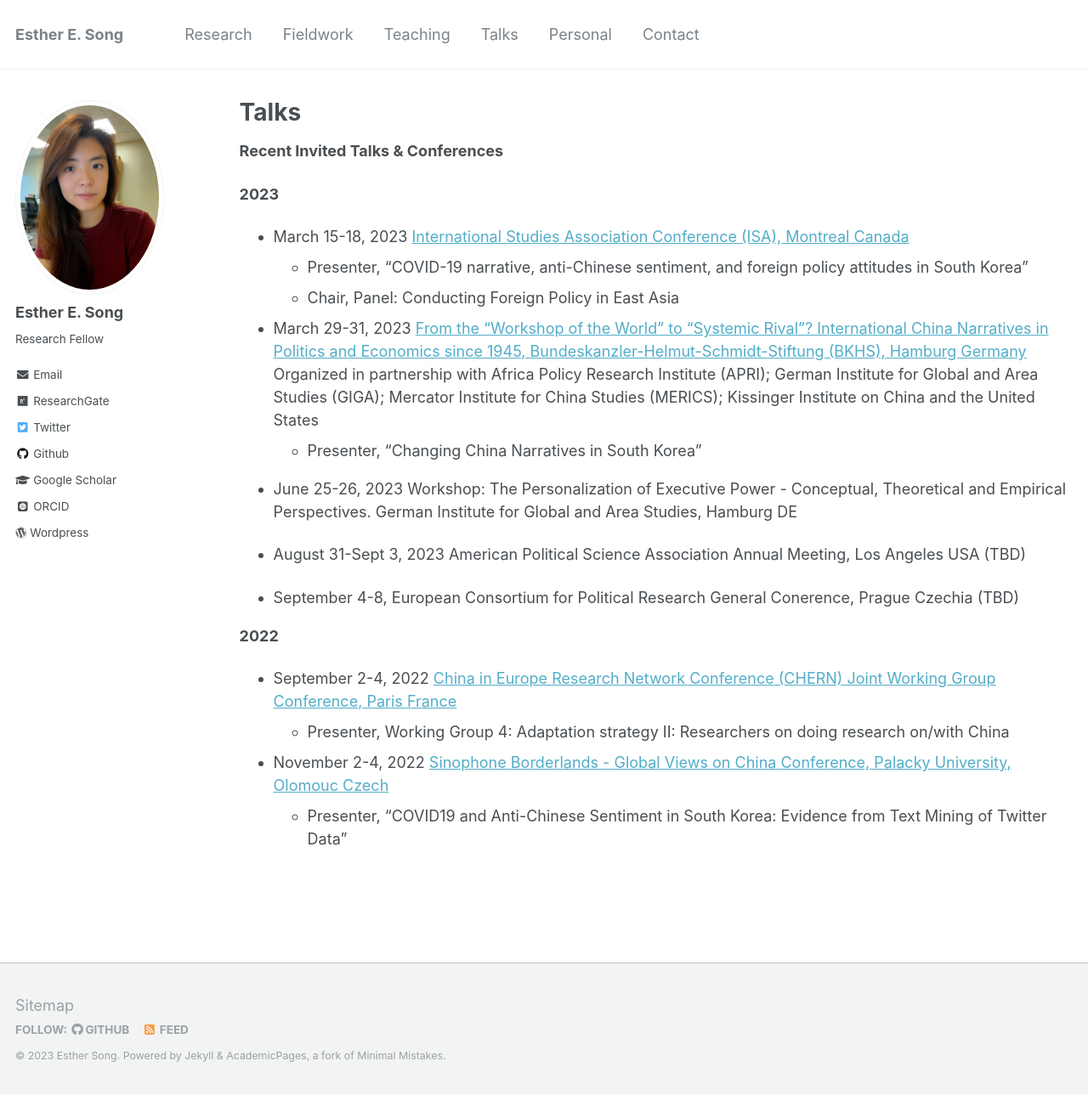
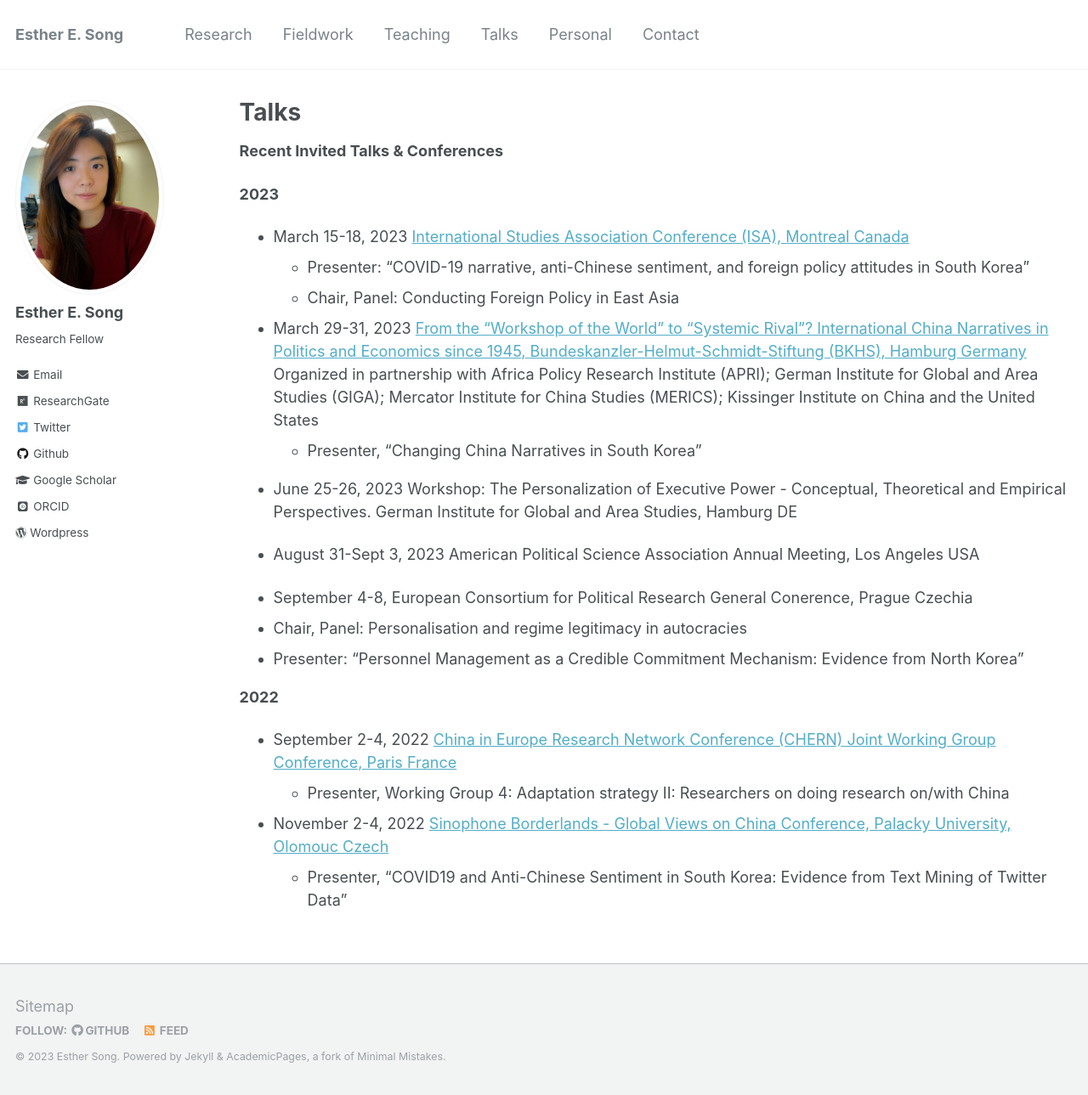
Before and after one commit to ehsong/ehsong.github.io, a Jekyll site: the page built from _pages/talks.md, in a window 1280 px wide and 1289 px high. Shown: the whole window at 85% size. Built offline with Jekyll 4.4.1, drawn with Linux system fonts in a browser that asks for light colours; some web fonts are replaced.

Commit message:
Update talks.md

```diff
--- a/_pages/talks.md
+++ b/_pages/talks.md
@@ -12,7 +12,7 @@ author_profile: true
 **2023**
 
 - March 15-18, 2023 [International Studies Association Conference (ISA), Montreal Canada](https://www.isanet.org/Conferences/ISA2023)
-   * Presenter, "COVID-19 narrative, anti-Chinese sentiment, and foreign policy attitudes in South Korea"
+   * Presenter: "COVID-19 narrative, anti-Chinese sentiment, and foreign policy attitudes in South Korea"
    * Chair, Panel: Conducting Foreign Policy in East Asia
 
 - March 29-31, 2023 [From the “Workshop of the World” to “Systemic Rival”? International China Narratives in Politics and Economics since 1945, Bundeskanzler-Helmut-Schmidt-Stiftung (BKHS), Hamburg Germany](https://www.helmut-schmidt.de/en/)
@@ -21,9 +21,11 @@ Organized in partnership with Africa Policy Research Institute (APRI); German In
 
 - June 25-26, 2023 Workshop: The Personalization of Executive Power - Conceptual, Theoretical and Empirical Perspectives. German Institute for Global and Area Studies, Hamburg DE
 
-- August 31-Sept 3, 2023 American Political Science Association Annual Meeting, Los Angeles USA (TBD)
+- August 31-Sept 3, 2023 American Political Science Association Annual Meeting, Los Angeles USA
 
-- September 4-8, European Consortium for Political Research General Conerence, Prague Czechia (TBD)
+- September 4-8, European Consortium for Political Research General Conerence, Prague Czechia
+ * Chair, Panel: Personalisation and regime legitimacy in autocracies
+ * Presenter: "Personnel Management as a Credible Commitment Mechanism: Evidence from North Korea"
 
 **2022**
 
```
